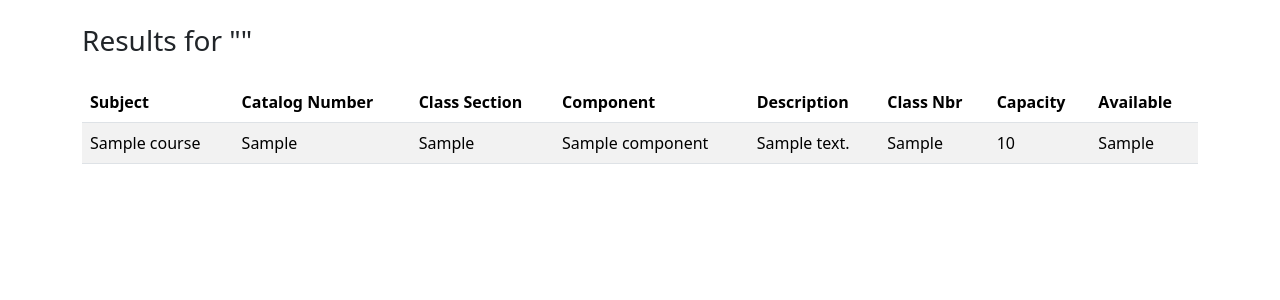
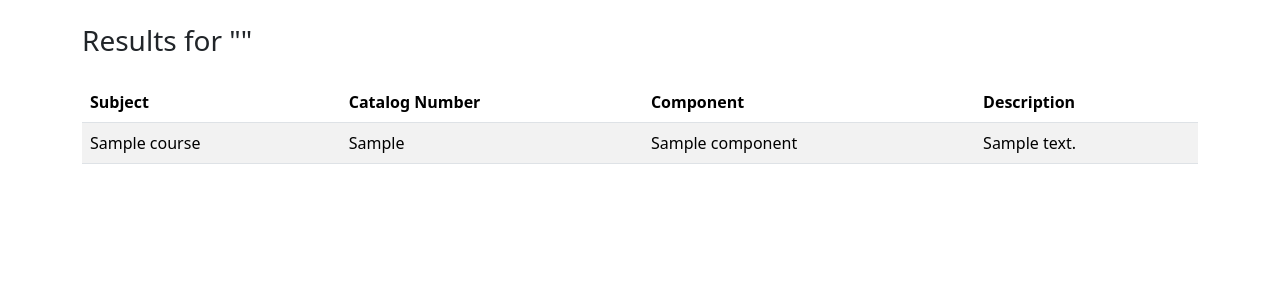
Before and after one commit to danish233/TutorMe-App, a Django app: template templates/tutor.html in a window 1280 px wide. Shown: the part 92-392 px from the top of the page. Run offline with Django 4.2, Linux system fonts and the light colour scheme; the template is opened without the code that fills it: most values are stand-ins (such as "Sample title", 1, 10 or a date in 2020); some libraries are stand-ins or nearby versions.

Commit message:
Search result cleanup
Fixed extra entries due to multiple class sections

```diff
--- a/templates/tutor.html
+++ b/templates/tutor.html
@@ -36,12 +36,8 @@
           <tr>
             <th>Subject</th>
             <th>Catalog Number</th>
-            <th>Class Section</th>
             <th>Component</th>
             <th>Description</th>
-            <th>Class Nbr</th>
-            <th>Capacity</th>
-            <th>Available</th>
           </tr>
         </thead>
         <tbody>
@@ -49,12 +45,8 @@
           <tr>
             <td>{{ course.subject }}</td>
             <td>{{ course.catalog_nbr }}</td>
-            <td>{{ course.class_section }}</td>
             <td>{{ course.component }}</td>
             <td>{{ course.descr }}</td>
-            <td>{{ course.class_nbr }}</td>
-            <td>{{ course.class_capacity }}</td>
-            <td>{{ course.enrollment_available }}</td>
           </tr>
           {% endfor %}
         </tbody>
```
Also changed, not shown: myapp/views.py (+10 -16 lines), templates/student.html (+0 -8 lines), 1 other file.
